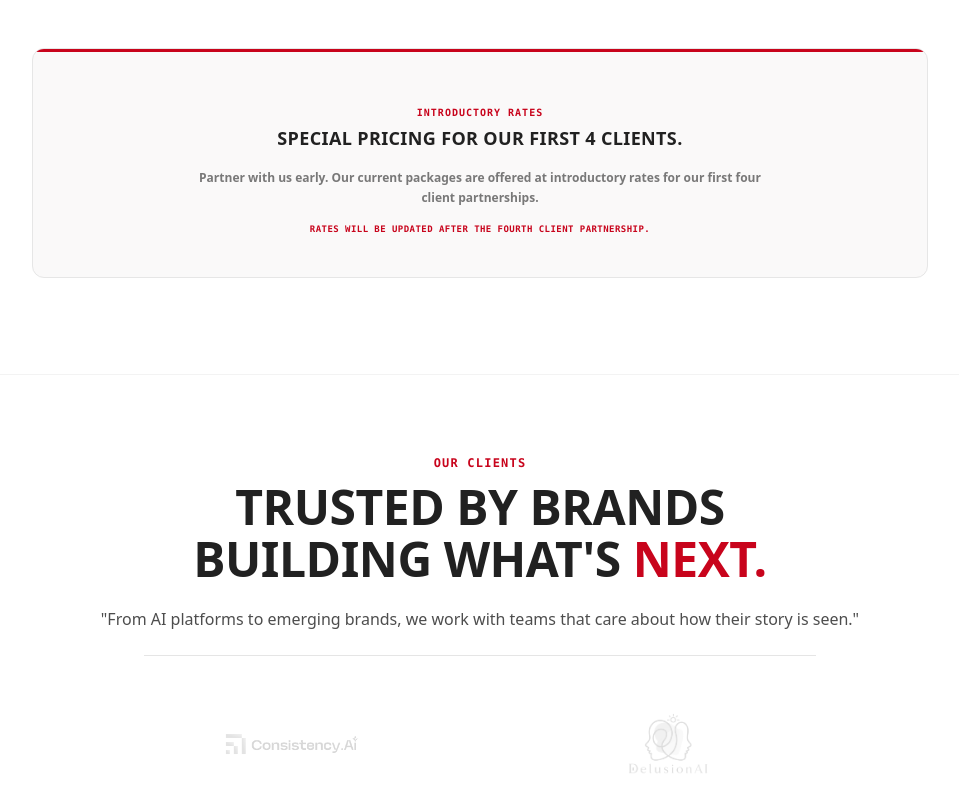
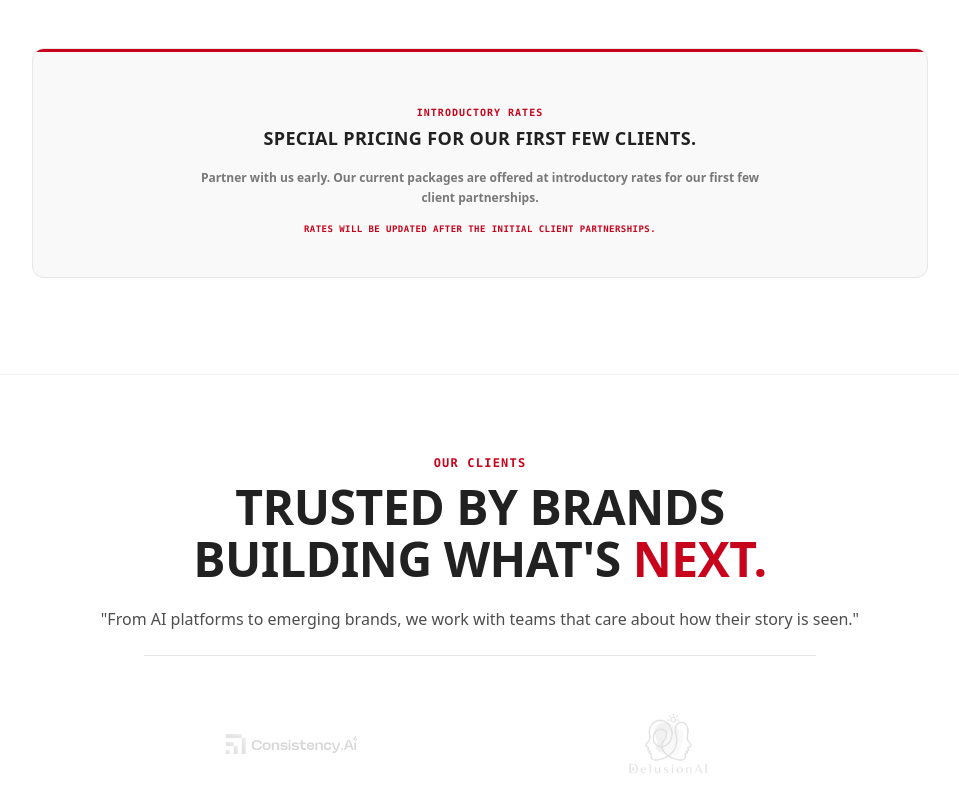
Before and after one commit to behindthebuildmedia/behind-the-build, a React (Vite) app: page / in a window 1280 px wide. Shown: the part 1600-2412 px from the top of the page, without its empty margins (160-1119 px from the left). Built offline with nearby package versions, Linux system fonts and the light colour scheme.

Commit message:
Rephrase introductory rates banner to refer to few clients instead of 4 clients

```diff
--- a/src/sections/MediaDigital/MediaDigital.jsx
+++ b/src/sections/MediaDigital/MediaDigital.jsx
@@ -157,16 +157,16 @@ export default function MediaDigital() {
                 INTRODUCTORY RATES
               </span>
               <h4 className="text-base sm:text-lg font-black uppercase text-brand-charcoal tracking-wide">
-                SPECIAL PRICING FOR OUR FIRST 4 CLIENTS.
+                SPECIAL PRICING FOR OUR FIRST FEW CLIENTS.
               </h4>
             </div>
 
             <p className="text-xs text-brand-charcoal/60 leading-relaxed font-semibold max-w-xl mx-auto">
-              Partner with us early. Our current packages are offered at introductory rates for our first four client partnerships.
+              Partner with us early. Our current packages are offered at introductory rates for our first few client partnerships.
             </p>
 
             <span className="text-[9px] font-mono font-bold text-[#C8041C] uppercase tracking-wider block">
-              Rates will be updated after the fourth client partnership.
+              Rates will be updated after the initial client partnerships.
             </span>
           </div>
         </ScrollReveal>
--- a/src/sections/ServicePage/ServicePage.jsx
+++ b/src/sections/ServicePage/ServicePage.jsx
@@ -99,10 +99,10 @@ export default function ServicePage({ serviceKey }) {
             <ScrollReveal delay={0.05} yOffset={15} className="max-w-2xl mx-auto">
               <div className="border border-[#C8041C]/20 bg-[#FAF9F9] p-5 text-center space-y-1 rounded-none relative overflow-hidden">
                 <span className="text-[10px] font-mono font-black text-[#C8041C] uppercase tracking-widest block">
-                  FIRST 4 CLIENTS / INTRODUCTORY RATES
+                  FIRST FEW CLIENTS / INTRODUCTORY RATES
                 </span>
                 <p className="text-[11px] sm:text-xs text-[#212121]/70 leading-relaxed font-semibold">
-                  Partner with us early. Our current packages are offered at introductory rates for our first four clients. Rates will be revised after the first 4 partnerships.
+                  Partner with us early. Our current packages are offered at introductory rates for our first few clients. Rates will be revised after the initial partnerships.
                 </p>
               </div>
             </ScrollReveal>
```
